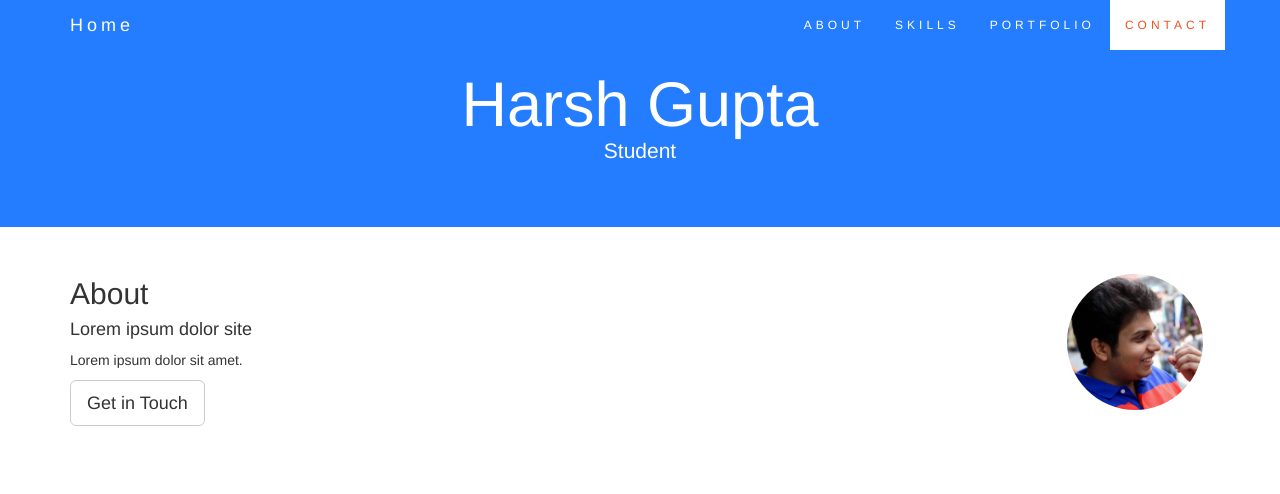
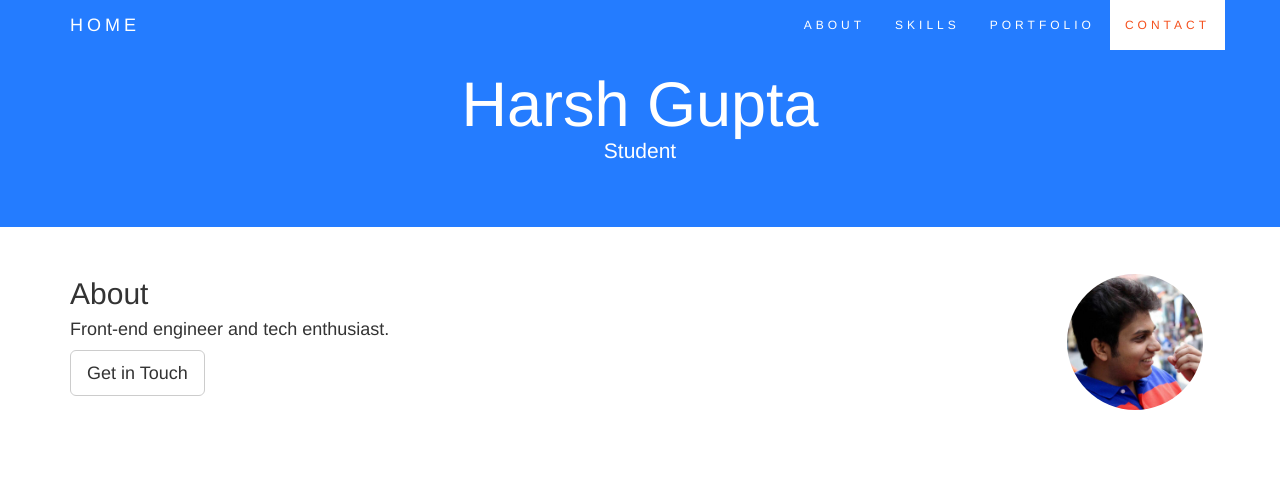
Before and after one commit to hg7196/testportfolio, a plain HTML site: page index.html in a window 1280 px wide. Shown: the top 494 px of the page. Drawn offline with nearby package versions, Linux system fonts and the light colour scheme.

Commit message:
Fixed get in touch

```diff
--- a/index.html
+++ b/index.html
@@ -27,7 +27,7 @@
             <span class="icon-bar"></span>
             <span class="icon-bar"></span>
           </button>
-          <a class="navbar-brand" href="#myPage">Home</a>
+          <a class="navbar-brand" href="#myPage">HOME</a>
         </div>
         <div class="collapse navbar-collapse" id="myNavbar">
           <ul class="nav navbar-nav navbar-right">
@@ -52,15 +52,19 @@
   <div id="about" class="container">
     <div class="imgDes">
       <h2>About</h2>
-      <h4>Lorem ipsum dolor site</h4>
-      <p>Lorem ipsum dolor sit amet.</p>
-      <button class="btn btn-default btn-lg">Get in Touch</button>
+      <h4>Front-end engineer and tech enthusiast.</h4>
+      <p></p>
+      <button class="btn btn-default btn-lg" onClick="getInTouch()">Get in Touch</button>
     </div>
 
     <img src="./Images/pp.jpeg" class="img-circle imageclass" alt="profilePicture">
 
   </div>
-
+  <script>
+    var getInTouch = () => {
+      location.href = "mailto:harshgupta_7@hotmail.com";
+    }
+  </script>
 <!-- MY SKILLS -->
 
   <div id="skills" class="container-fluid text-center">
```
